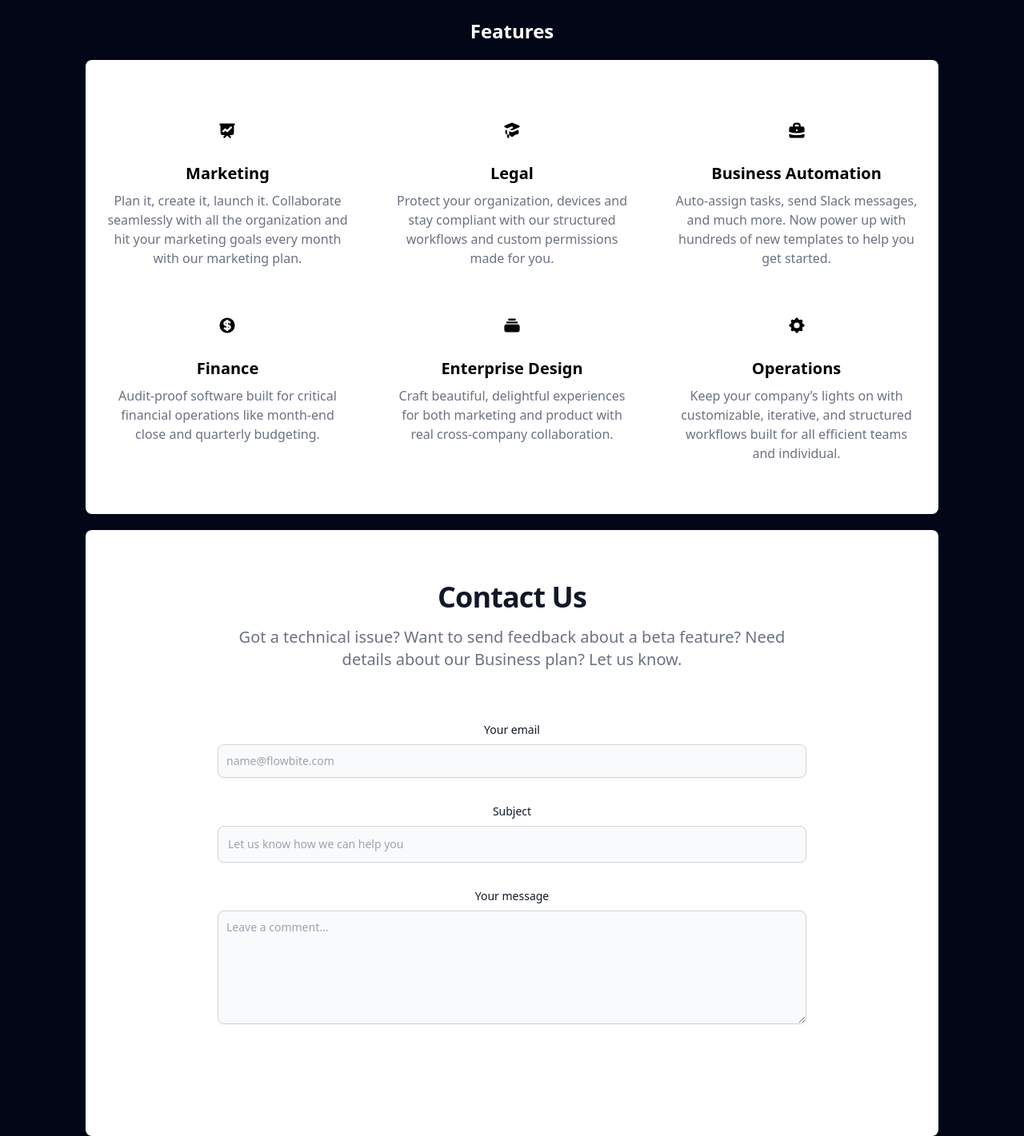
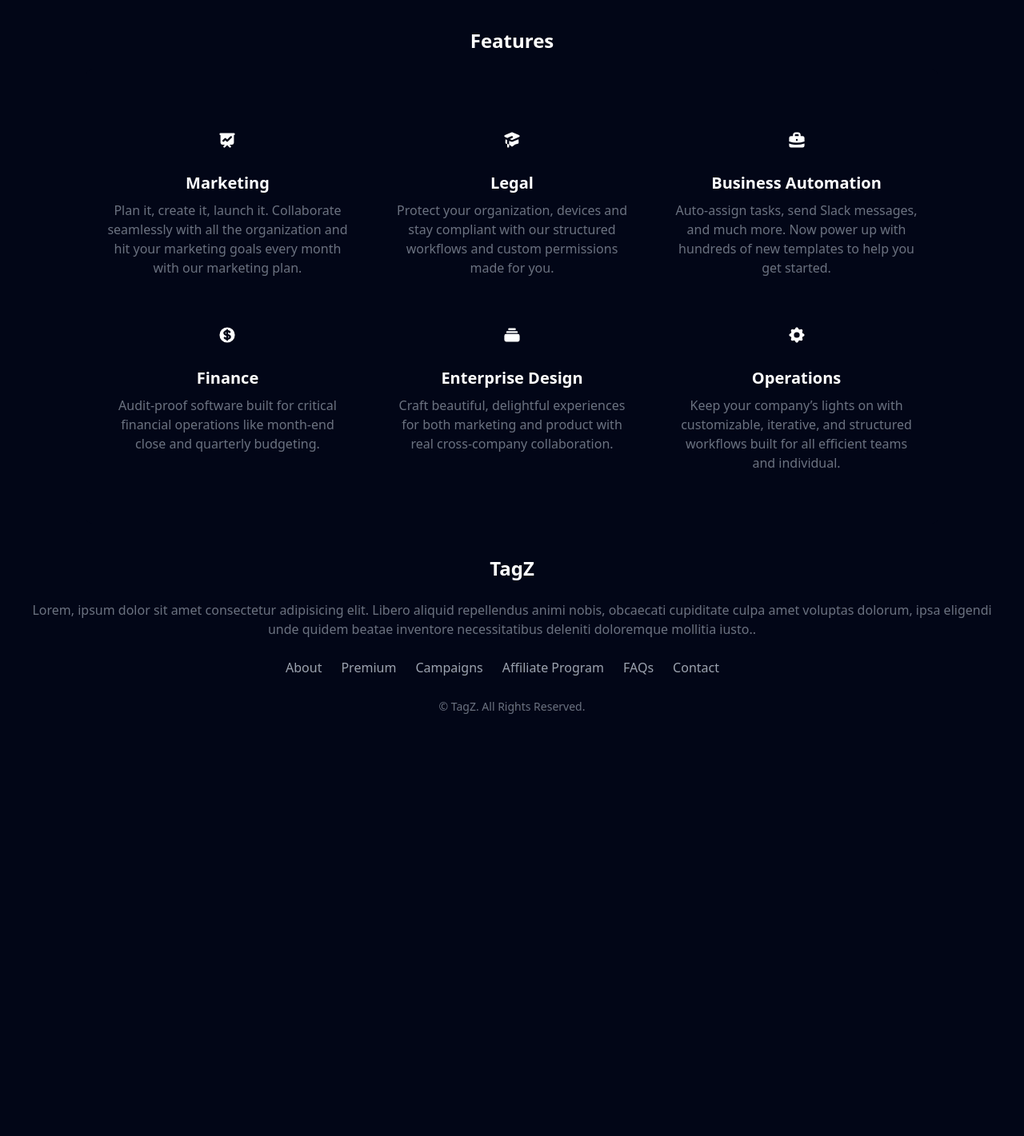
Before and after one commit to arittrabha/tagz, a plain HTML site: page index.html in a window 1280 px wide. Shown: the part 873-2294 px from the top of the page at 80% size. After the commit the page ends 1808 px from the top, so only its background shows below. Drawn offline with nearby package versions, Linux system fonts and the light colour scheme.

Commit message:
in progress commit

```diff
--- a/index.html
+++ b/index.html
@@ -9,44 +9,56 @@
 
 <body class="bg-slate-950">
     <div class=""></div>
-</body>
+
+    <header>
         <header>
             <nav class="bg-slate-950 border-gray-200 px-4 lg:px-6 py-2.5 dark:bg-gray-800">
                 <div class="flex flex-wrap justify-between items-center mx-auto max-w-screen-xl">
                     <a href="https://flowbite.com" class="flex items-center">
 
-                <span class="self-center text-xl font-semibold whitespace-nowrap text-white dark:text-white">TagZ</span>
+                        <span
+                            class="self-center text-xl text-white font-semibold whitespace-nowrap dark:text-white">TagZ</span>
                     </a>
+                    <div class="flex items-center lg:order-2">
+                        <a href="#"
+                            class="text-white dark:text-white  bg-purple-500 hover:bg-purple-600 focus:ring-4 focus:ring-gray-300 font-medium rounded-lg text-sm px-4 lg:px-5 py-2 lg:py-2.5 mr-2 dark:hover:bg-gray-700 focus:outline-none dark:focus:ring-gray-800">Log
+                            in</a>
 
-            <div class="hidden justify-between items-center w-full lg:flex lg:w-auto lg:order-1" id="mobile-menu-2">
+
+                    </div>
+                    <div class="hidden justify-between items-center w-full lg:flex lg:w-auto lg:order-1"
+                        id="mobile-menu-2">
                         <ul class="flex flex-col mt-4 font-medium lg:flex-row lg:space-x-8 lg:mt-0">
                             <li>
                                 <a href="#"
-                            class="block py-2 pr-4 pl-3 text-white rounded bg-primary-700 lg:bg-transparent lg:text-primary-700 lg:p-0 dark:text-white"
+                                    class="block py-2 pr-4 pl-3 text-gray-700 hover:text-white rounded bg-primary-700 lg:bg-transparent lg:text-primary-700 lg:p-0 dark:text-white"
                                     aria-current="page">Home</a>
                             </li>
                             <li>
                                 <a href="#"
-                            class="block py-2 pr-4 pl-3 text-white border-b border-gray-100 hover:bg-gray-50 lg:hover:bg-transparent lg:border-0 lg:hover:text-primary-700 lg:p-0 dark:text-gray-400 lg:dark:hover:text-white dark:hover:bg-gray-700 dark:hover:text-white lg:dark:hover:bg-transparent dark:border-gray-700">About</a>
+                                    class="block py-2 pr-4 pl-3 text-gray-700 hover:text-white border-b border-gray-100 hover:bg-gray-50 lg:hover:bg-transparent lg:border-0 lg:hover:text-primary-700 lg:p-0 dark:text-gray-400 lg:dark:hover:text-white dark:hover:bg-gray-700 dark:hover:text-white lg:dark:hover:bg-transparent dark:border-gray-700">Company</a>
                             </li>
                             <li>
                                 <a href="#"
-                            class="block py-2 pr-4 pl-3 text-white border-b border-gray-100 hover:bg-gray-50 lg:hover:bg-transparent lg:border-0 lg:hover:text-primary-700 lg:p-0 dark:text-gray-400 lg:dark:hover:text-white dark:hover:bg-gray-700 dark:hover:text-white lg:dark:hover:bg-transparent dark:border-gray-700">Products</a>
+                                    class="block py-2 pr-4 pl-3 text-gray-700 hover:text-white border-b border-gray-100 hover:bg-gray-50 lg:hover:bg-transparent lg:border-0 lg:hover:text-primary-700 lg:p-0 dark:text-gray-400 lg:dark:hover:text-white dark:hover:bg-gray-700 dark:hover:text-white lg:dark:hover:bg-transparent dark:border-gray-700">Marketplace</a>
                             </li>
                             <li>
                                 <a href="#"
-                            class="block py-2 pr-4 pl-3 text-white border-b border-gray-100 hover:bg-gray-50 lg:hover:bg-transparent lg:border-0 lg:hover:text-primary-700 lg:p-0 dark:text-gray-400 lg:dark:hover:text-white dark:hover:bg-gray-700 dark:hover:text-white lg:dark:hover:bg-transparent dark:border-gray-700">Features</a>
+                                    class="block py-2 pr-4 pl-3 text-gray-700 hover:text-white border-b border-gray-100 hover:bg-gray-50 lg:hover:bg-transparent lg:border-0 lg:hover:text-primary-700 lg:p-0 dark:text-gray-400 lg:dark:hover:text-white dark:hover:bg-gray-700 dark:hover:text-white lg:dark:hover:bg-transparent dark:border-gray-700">Features</a>
                             </li>
                             <li>
                                 <a href="#"
-                            class="block py-2 pr-4 pl-3 text-white border-b border-gray-100 hover:bg-gray-50 lg:hover:bg-transparent lg:border-0 lg:hover:text-primary-700 lg:p-0 dark:text-gray-400 lg:dark:hover:text-white dark:hover:bg-gray-700 dark:hover:text-white lg:dark:hover:bg-transparent dark:border-gray-700">Contact
-                            Us</a>
+                                    class="block py-2 pr-4 pl-3 text-gray-700 hover:text-white border-b border-gray-100 hover:bg-gray-50 lg:hover:bg-transparent lg:border-0 lg:hover:text-primary-700 lg:p-0 dark:text-gray-400 lg:dark:hover:text-white dark:hover:bg-gray-700 dark:hover:text-white lg:dark:hover:bg-transparent dark:border-gray-700">Team</a>
                             </li>
-
+                            <li>
+                                <a href="#"
+                                    class="block py-2 pr-4 pl-3 text-gray-700 hover:text-white border-b border-gray-100 hover:bg-gray-50 lg:hover:bg-transparent lg:border-0 lg:hover:text-primary-700 lg:p-0 dark:text-gray-400 lg:dark:hover:text-white dark:hover:bg-gray-700 dark:hover:text-white lg:dark:hover:bg-transparent dark:border-gray-700">Contact</a>
+                            </li>
                         </ul>
                     </div>
                 </div>
             </nav>
+        </header>
     </header>
 
     <!--Hero Section-->
@@ -145,21 +157,21 @@
         <!--feature-->
         <center>
             <p class="text-2xl font-bold text-white p-5">Features</p>
-        <section class="bg-white dark:bg-gray-900 w-5/6 rounded-lg">
+            <section class="bg-slate-950 dark:bg-gray-900 w-5/6 rounded-lg">
                 <div class="py-8 px-4 mx-auto max-w-screen-xl sm:py-16 lg:px-6">
 
                     <div class="space-y-8 md:grid md:grid-cols-2 lg:grid-cols-3 md:gap-12 md:space-y-0">
                         <div>
                             <div
                                 class="flex justify-center items-center mb-4 w-10 h-10 rounded-full bg-primary-100 lg:h-12 lg:w-12 dark:bg-primary-900">
-                            <svg class="w-5 h-5 text-primary-600 lg:w-6 lg:h-6 dark:text-primary-300"
-                                fill="currentColor" viewBox="0 0 20 20" xmlns="http://www.w3.org/2000/svg">
+                                <svg class="w-5 h-5 text-white lg:w-6 lg:h-6 dark:text-primary-300" fill="currentColor"
+                                    viewBox="0 0 20 20" xmlns="http://www.w3.org/2000/svg">
                                     <path fill-rule="evenodd"
                                         d="M3 3a1 1 0 000 2v8a2 2 0 002 2h2.586l-1.293 1.293a1 1 0 101.414 1.414L10 15.414l2.293 2.293a1 1 0 001.414-1.414L12.414 15H15a2 2 0 002-2V5a1 1 0 100-2H3zm11.707 4.707a1 1 0 00-1.414-1.414L10 9.586 8.707 8.293a1 1 0 00-1.414 0l-2 2a1 1 0 101.414 1.414L8 10.414l1.293 1.293a1 1 0 001.414 0l4-4z"
                                         clip-rule="evenodd"></path>
                                 </svg>
                             </div>
-                        <h3 class="mb-2 text-xl font-bold dark:text-white">Marketing</h3>
+                            <h3 class="mb-2 text-xl text-white font-bold dark:text-white">Marketing</h3>
                             <p class="text-gray-500 dark:text-gray-400">Plan it, create it, launch it. Collaborate
                                 seamlessly with all the organization and hit your marketing goals every month with our
                                 marketing plan.</p>
@@ -167,22 +179,22 @@
                         <div>
                             <div
                                 class="flex justify-center items-center mb-4 w-10 h-10 rounded-full bg-primary-100 lg:h-12 lg:w-12 dark:bg-primary-900">
-                            <svg class="w-5 h-5 text-primary-600 lg:w-6 lg:h-6 dark:text-primary-300"
-                                fill="currentColor" viewBox="0 0 20 20" xmlns="http://www.w3.org/2000/svg">
+                                <svg class="w-5 h-5 text-white lg:w-6 lg:h-6 dark:text-primary-300" fill="currentColor"
+                                    viewBox="0 0 20 20" xmlns="http://www.w3.org/2000/svg">
                                     <path
                                         d="M10.394 2.08a1 1 0 00-.788 0l-7 3a1 1 0 000 1.84L5.25 8.051a.999.999 0 01.356-.257l4-1.714a1 1 0 11.788 1.838L7.667 9.088l1.94.831a1 1 0 00.787 0l7-3a1 1 0 000-1.838l-7-3zM3.31 9.397L5 10.12v4.102a8.969 8.969 0 00-1.05-.174 1 1 0 01-.89-.89 11.115 11.115 0 01.25-3.762zM9.3 16.573A9.026 9.026 0 007 14.935v-3.957l1.818.78a3 3 0 002.364 0l5.508-2.361a11.026 11.026 0 01.25 3.762 1 1 0 01-.89.89 8.968 8.968 0 00-5.35 2.524 1 1 0 01-1.4 0zM6 18a1 1 0 001-1v-2.065a8.935 8.935 0 00-2-.712V17a1 1 0 001 1z">
                                     </path>
                                 </svg>
                             </div>
-                        <h3 class="mb-2 text-xl font-bold dark:text-white">Legal</h3>
+                            <h3 class="mb-2 text-xl text-white font-bold dark:text-white">Legal</h3>
                             <p class="text-gray-500 dark:text-gray-400">Protect your organization, devices and stay
                                 compliant with our structured workflows and custom permissions made for you.</p>
                         </div>
                         <div>
                             <div
                                 class="flex justify-center items-center mb-4 w-10 h-10 rounded-full bg-primary-100 lg:h-12 lg:w-12 dark:bg-primary-900">
-                            <svg class="w-5 h-5 text-primary-600 lg:w-6 lg:h-6 dark:text-primary-300"
-                                fill="currentColor" viewBox="0 0 20 20" xmlns="http://www.w3.org/2000/svg">
+                                <svg class="w-5 h-5 text-white lg:w-6 lg:h-6 dark:text-primary-300" fill="currentColor"
+                                    viewBox="0 0 20 20" xmlns="http://www.w3.org/2000/svg">
                                     <path fill-rule="evenodd"
                                         d="M6 6V5a3 3 0 013-3h2a3 3 0 013 3v1h2a2 2 0 012 2v3.57A22.952 22.952 0 0110 13a22.95 22.95 0 01-8-1.43V8a2 2 0 012-2h2zm2-1a1 1 0 011-1h2a1 1 0 011 1v1H8V5zm1 5a1 1 0 011-1h.01a1 1 0 110 2H10a1 1 0 01-1-1z"
                                         clip-rule="evenodd"></path>
@@ -191,15 +203,15 @@
                                     </path>
                                 </svg>
                             </div>
-                        <h3 class="mb-2 text-xl font-bold dark:text-white">Business Automation</h3>
+                            <h3 class="mb-2 text-xl text-white font-bold dark:text-white">Business Automation</h3>
                             <p class="text-gray-500 dark:text-gray-400">Auto-assign tasks, send Slack messages, and much
                                 more. Now power up with hundreds of new templates to help you get started.</p>
                         </div>
                         <div>
                             <div
                                 class="flex justify-center items-center mb-4 w-10 h-10 rounded-full bg-primary-100 lg:h-12 lg:w-12 dark:bg-primary-900">
-                            <svg class="w-5 h-5 text-primary-600 lg:w-6 lg:h-6 dark:text-primary-300"
-                                fill="currentColor" viewBox="0 0 20 20" xmlns="http://www.w3.org/2000/svg">
+                                <svg class="w-5 h-5 text-white lg:w-6 lg:h-6 dark:text-primary-300" fill="currentColor"
+                                    viewBox="0 0 20 20" xmlns="http://www.w3.org/2000/svg">
                                     <path
                                         d="M8.433 7.418c.155-.103.346-.196.567-.267v1.698a2.305 2.305 0 01-.567-.267C8.07 8.34 8 8.114 8 8c0-.114.07-.34.433-.582zM11 12.849v-1.698c.22.071.412.164.567.267.364.243.433.468.433.582 0 .114-.07.34-.433.582a2.305 2.305 0 01-.567.267z">
                                     </path>
@@ -208,35 +220,36 @@
                                         clip-rule="evenodd"></path>
                                 </svg>
                             </div>
-                        <h3 class="mb-2 text-xl font-bold dark:text-white">Finance</h3>
-                        <p class="text-gray-500 dark:text-gray-400">Audit-proof software built for critical financial
+                            <h3 class="mb-2 text-xl text-white font-bold dark:text-white">Finance</h3>
+                            <p class="text-gray-500 dark:text-gray-400">Audit-proof software built for critical
+                                financial
                                 operations like month-end close and quarterly budgeting.</p>
                         </div>
                         <div>
                             <div
                                 class="flex justify-center items-center mb-4 w-10 h-10 rounded-full bg-primary-100 lg:h-12 lg:w-12 dark:bg-primary-900">
-                            <svg class="w-5 h-5 text-primary-600 lg:w-6 lg:h-6 dark:text-primary-300"
-                                fill="currentColor" viewBox="0 0 20 20" xmlns="http://www.w3.org/2000/svg">
+                                <svg class="w-5 h-5 text-white lg:w-6 lg:h-6 dark:text-primary-300" fill="currentColor"
+                                    viewBox="0 0 20 20" xmlns="http://www.w3.org/2000/svg">
                                     <path
                                         d="M7 3a1 1 0 000 2h6a1 1 0 100-2H7zM4 7a1 1 0 011-1h10a1 1 0 110 2H5a1 1 0 01-1-1zM2 11a2 2 0 012-2h12a2 2 0 012 2v4a2 2 0 01-2 2H4a2 2 0 01-2-2v-4z">
                                     </path>
                                 </svg>
                             </div>
-                        <h3 class="mb-2 text-xl font-bold dark:text-white">Enterprise Design</h3>
+                            <h3 class="mb-2 text-xl text-white font-bold dark:text-white">Enterprise Design</h3>
                             <p class="text-gray-500 dark:text-gray-400">Craft beautiful, delightful experiences for both
                                 marketing and product with real cross-company collaboration.</p>
                         </div>
                         <div>
                             <div
                                 class="flex justify-center items-center mb-4 w-10 h-10 rounded-full bg-primary-100 lg:h-12 lg:w-12 dark:bg-primary-900">
-                            <svg class="w-5 h-5 text-primary-600 lg:w-6 lg:h-6 dark:text-primary-300"
-                                fill="currentColor" viewBox="0 0 20 20" xmlns="http://www.w3.org/2000/svg">
+                                <svg class="w-5 h-5 text-white lg:w-6 lg:h-6 dark:text-primary-300" fill="currentColor"
+                                    viewBox="0 0 20 20" xmlns="http://www.w3.org/2000/svg">
                                     <path fill-rule="evenodd"
                                         d="M11.49 3.17c-.38-1.56-2.6-1.56-2.98 0a1.532 1.532 0 01-2.286.948c-1.372-.836-2.942.734-2.106 2.106.54.886.061 2.042-.947 2.287-1.561.379-1.561 2.6 0 2.978a1.532 1.532 0 01.947 2.287c-.836 1.372.734 2.942 2.106 2.106a1.532 1.532 0 012.287.947c.379 1.561 2.6 1.561 2.978 0a1.533 1.533 0 012.287-.947c1.372.836 2.942-.734 2.106-2.106a1.533 1.533 0 01.947-2.287c1.561-.379 1.561-2.6 0-2.978a1.532 1.532 0 01-.947-2.287c.836-1.372-.734-2.942-2.106-2.106a1.532 1.532 0 01-2.287-.947zM10 13a3 3 0 100-6 3 3 0 000 6z"
                                         clip-rule="evenodd"></path>
                                 </svg>
                             </div>
-                        <h3 class="mb-2 text-xl font-bold dark:text-white">Operations</h3>
+                            <h3 class="mb-2 text-xl text-white font-bold dark:text-white">Operations</h3>
                             <p class="text-gray-500 dark:text-gray-400">Keep your company’s lights on with customizable,
                                 iterative, and structured workflows built for all efficient teams and individual.</p>
                         </div>
@@ -252,49 +265,46 @@
 
 
 
-    <!--contact us-->
-    <center>
 
-        <section class=" w-5/6 bg-white dark:bg-gray-900 rounded-lg m-5">
-            <div class="py-8 lg:py-16 px-4 mx-auto max-w-screen-md">
-                <h2 class="mb-4 text-4xl tracking-tight font-extrabold text-center text-gray-900 dark:text-white">
-                    Contact Us</h2>
-                <p class="mb-8 lg:mb-16 font-light text-center text-gray-500 dark:text-gray-400 sm:text-xl">Got a
-                    technical issue? Want to send feedback about a beta feature? Need details about our Business
-                    plan? Let us know.</p>
-                <form action="#" class="space-y-8">
-                    <div>
-                        <label for="email" class="block mb-2 text-sm font-medium text-gray-900 dark:text-gray-300">Your
-                            email</label>
-                        <input type="email" id="email"
-                            class="shadow-sm bg-gray-50 border border-gray-300 text-gray-900 text-sm rounded-lg focus:ring-primary-500 focus:border-primary-500 block w-full p-2.5 dark:bg-gray-700 dark:border-gray-600 dark:placeholder-gray-400 dark:text-white dark:focus:ring-primary-500 dark:focus:border-primary-500 dark:shadow-sm-light"
-                            placeholder="name@flowbite.com" required>
-                    </div>
-                    <div>
-                        <label for="subject"
-                            class="block mb-2 text-sm font-medium text-gray-900 dark:text-gray-300">Subject</label>
-                        <input type="text" id="subject"
-                            class="block p-3 w-full text-sm text-gray-900 bg-gray-50 rounded-lg border border-gray-300 shadow-sm focus:ring-primary-500 focus:border-primary-500 dark:bg-gray-700 dark:border-gray-600 dark:placeholder-gray-400 dark:text-white dark:focus:ring-primary-500 dark:focus:border-primary-500 dark:shadow-sm-light"
-                            placeholder="Let us know how we can help you" required>
-                    </div>
-                    <div class="sm:col-span-2">
-                        <label for="message"
-                            class="block mb-2 text-sm font-medium text-gray-900 dark:text-gray-400">Your
-                            message</label>
-                        <textarea id="message" rows="6"
-                            class="block p-2.5 w-full text-sm text-gray-900 bg-gray-50 rounded-lg shadow-sm border border-gray-300 focus:ring-primary-500 focus:border-primary-500 dark:bg-gray-700 dark:border-gray-600 dark:placeholder-gray-400 dark:text-white dark:focus:ring-primary-500 dark:focus:border-primary-500"
-                            placeholder="Leave a comment..."></textarea>
-                    </div>
-                    <button type="submit"
-                        class="py-3 px-5 text-sm font-medium text-center text-white rounded-lg bg-primary-700 sm:w-fit hover:bg-primary-800 focus:ring-4 focus:outline-none focus:ring-primary-300 dark:bg-primary-600 dark:hover:bg-primary-700 dark:focus:ring-primary-800">Send
-                        message</button>
-                </form>
-            </div>
-        </section>
 
     </center>
 
 
-</center>
+    <footer class="p-4 bg-slate-950 md:p-8 lg:p-10 dark:bg-gray-800">
+        <div class="mx-auto max-w-screen-xl text-center">
+            <a href="#" class="flex justify-center items-center text-2xl font-semibold text-white dark:text-white">
+
+                TagZ
+            </a>
+            <p class="my-6 text-gray-500 dark:text-gray-400">Lorem, ipsum dolor sit amet consectetur adipisicing elit.
+                Libero aliquid repellendus animi nobis, obcaecati cupiditate culpa amet voluptas dolorum, ipsa eligendi
+                unde quidem beatae inventore necessitatibus deleniti doloremque mollitia iusto..</p>
+            <ul class="flex flex-wrap justify-center items-center mb-6 text-gray-900 dark:text-white">
+                <li>
+                    <a href="#" class="mr-4 text-gray-400 hover:text-white md:mr-6 ">About</a>
+                </li>
+                <li>
+                    <a href="#" class="mr-4 text-gray-400 hover:text-white md:mr-6">Premium</a>
+                </li>
+                <li>
+                    <a href="#" class="mr-4 text-gray-400 hover:text-white md:mr-6 ">Campaigns</a>
+                </li>
+
+                <li>
+                    <a href="#" class="mr-4 text-gray-400 hover:text-white md:mr-6">Affiliate Program</a>
+                </li>
+                <li>
+                    <a href="#" class="mr-4 text-gray-400 hover:text-white md:mr-6">FAQs</a>
+                </li>
+                <li>
+                    <a href="#" class="mr-4 text-gray-400 hover:text-white md:mr-6">Contact</a>
+                </li>
+            </ul>
+            <span class="text-sm text-gray-500 sm:text-center dark:text-gray-400">© <a href="#"
+                    class="hover:underline">TagZ</a>. All Rights Reserved.</span>
+        </div>
+    </footer>
+
+</body>
 
 </html>
```
Lines whose indentation alone changed are shown as unchanged.
